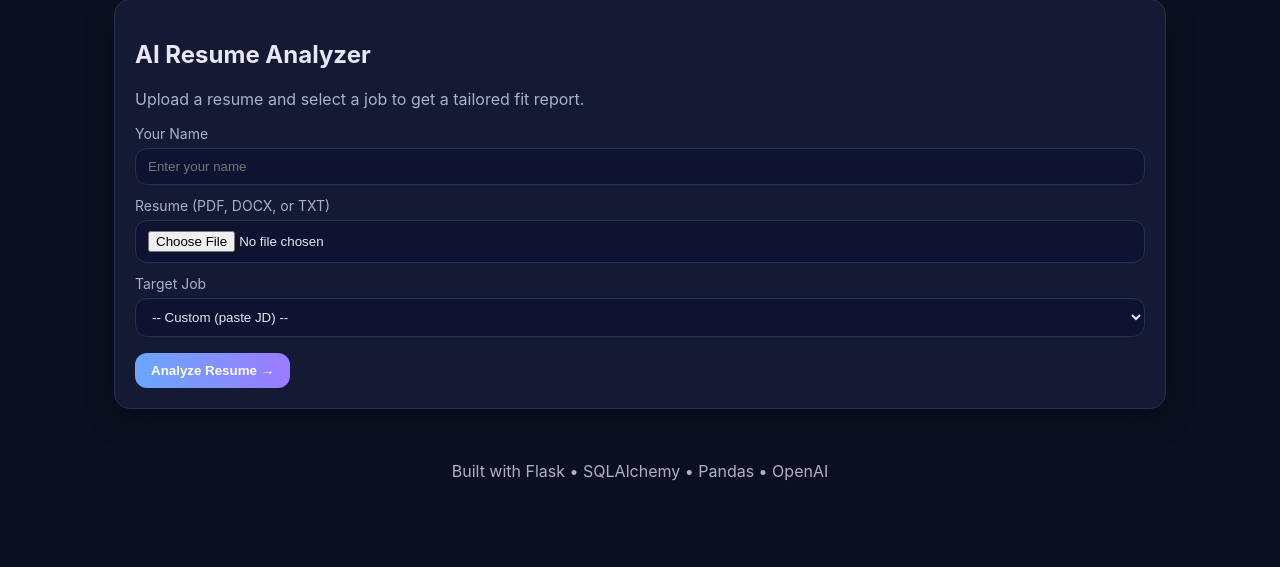
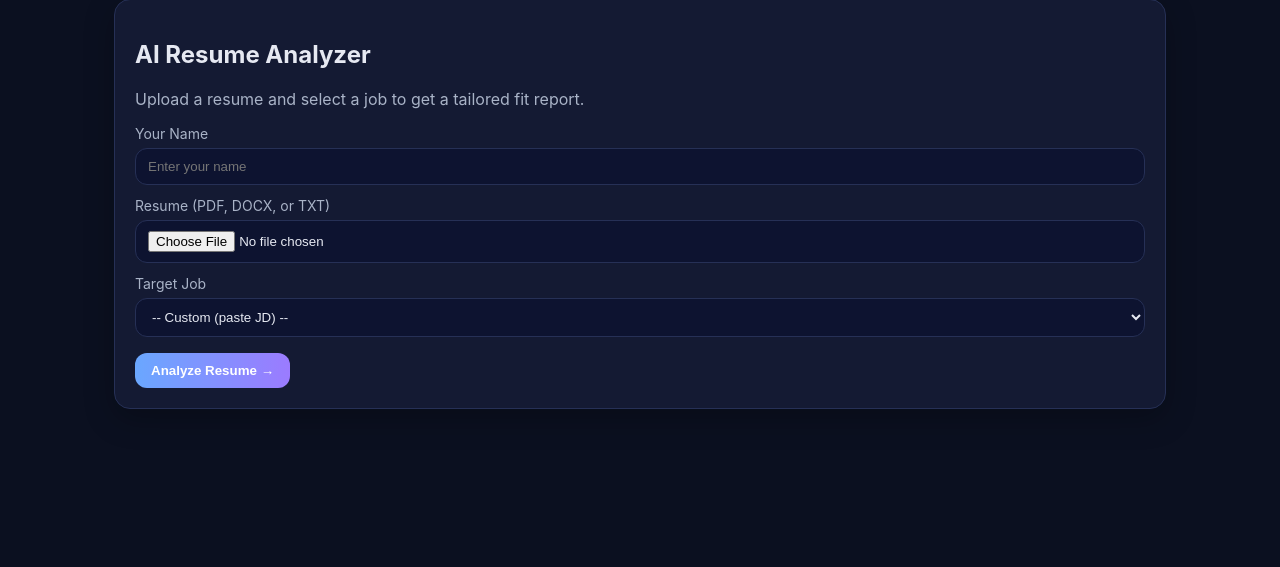
Before and after one commit to SAIKUMAR-69/Projects, a Flask app: page / in a window 1280 px wide. Shown: the part 143-710 px from the top of the page. Run offline with Flask 3, Linux system fonts and the light colour scheme; data comes from the database, SQL or seed files in the repository.

Commit message:
Update base.html

```diff
--- a/ai_resume_analyzer/templates/base.html
+++ b/ai_resume_analyzer/templates/base.html
@@ -25,7 +25,7 @@
     {% endwith %}
     {% block content %}{% endblock %}
   </main>
-  <footer>Built with Flask • SQLAlchemy • Pandas • OpenAI</footer>
+  <!-- Footer removed -->
   <script src="{{ url_for('static', filename='js/app.js') }}"></script>
 </body>
 </html>
```
